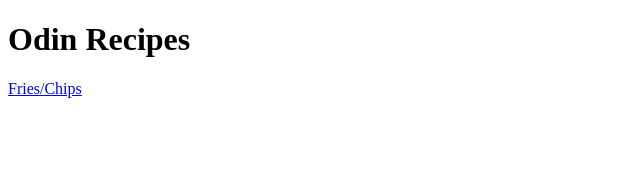
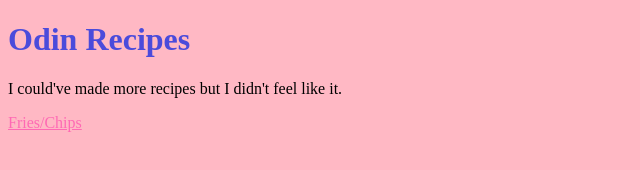
Before and after one commit to isaag11/odin-recipies, a plain HTML site: page index.html in a window 1280 px wide. Shown: the whole page, without its empty margins (0-640 px from the left). Drawn offline with Linux system fonts and the light colour scheme.

Commit message:
style home page a bit

```diff
--- a/index.html
+++ b/index.html
@@ -5,9 +5,11 @@
     <meta http-equiv="X-UA-Compatible" content="IE=edge">
     <meta name="viewport" content="width=device-width, initial-scale=1.0">
     <title>Document</title>
+    <link rel="stylesheet" href="style.css">
 </head>
 <body>
-    <h1>Odin Recipes</h1>
+    <h1 class="title">Odin Recipes</h1>
+    <p class="ye">I could've made more recipes but I didn't feel like it.</p>
     <a href="recipes/fries.html">Fries/Chips</a>
 </body>
 </html>
--- /dev/null
+++ b/style.css
@@ -0,0 +1,19 @@
+.title {
+    font-size: 32px;
+    color: rgb(75, 75, 219)
+}
+
+body {
+    background-color: rgb(255, 184, 196);
+}
+
+.p {
+    font-family: 'Lucida Sans', 'Lucida Sans Regular', 'Lucida Grande', 'Lucida Sans Unicode', Geneva, Verdana, sans-serif;
+    color: rgb(9, 77, 9);
+    text-align: center;
+}
+
+a {
+    text-align: center;
+    color: hotpink;
+}
```
